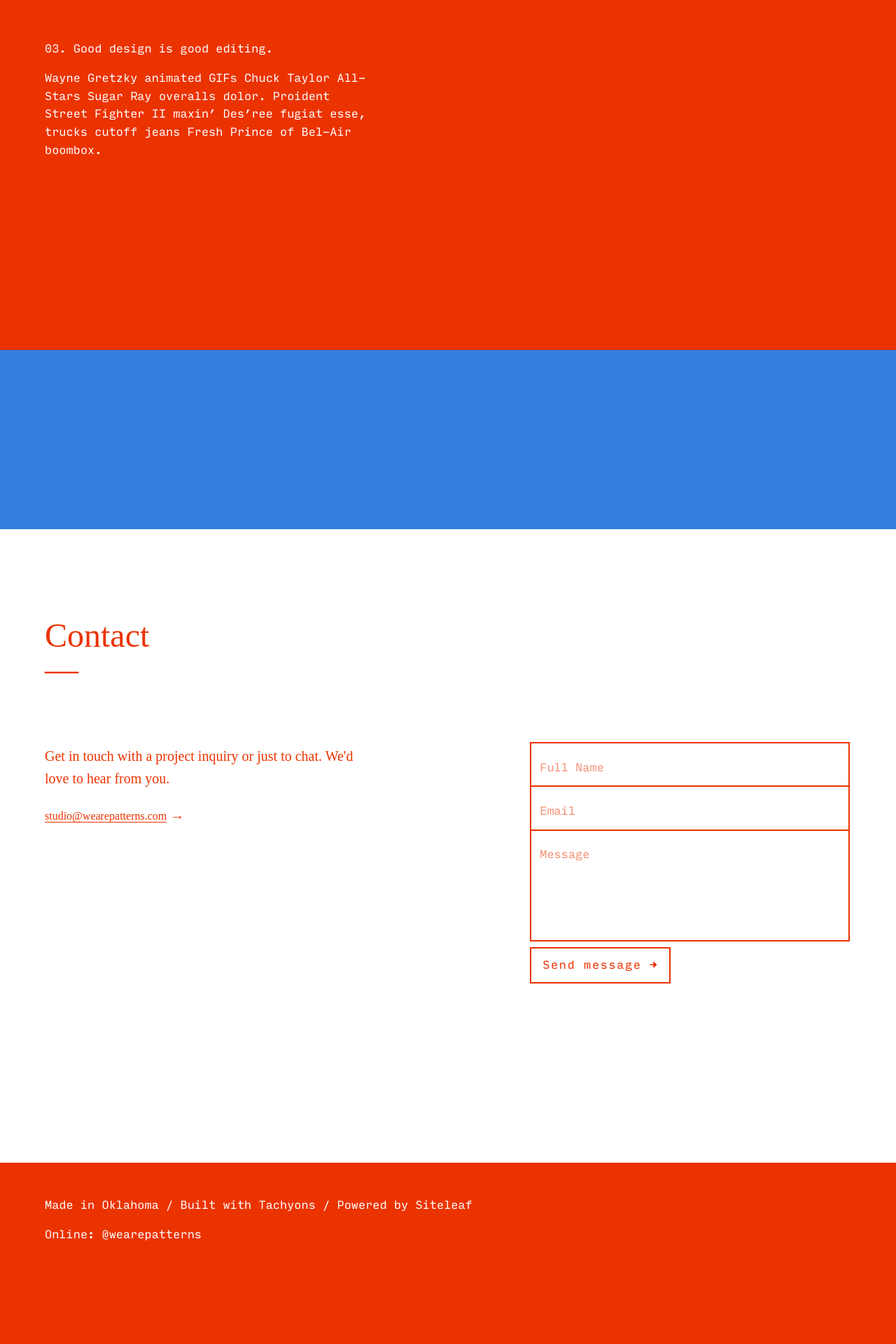
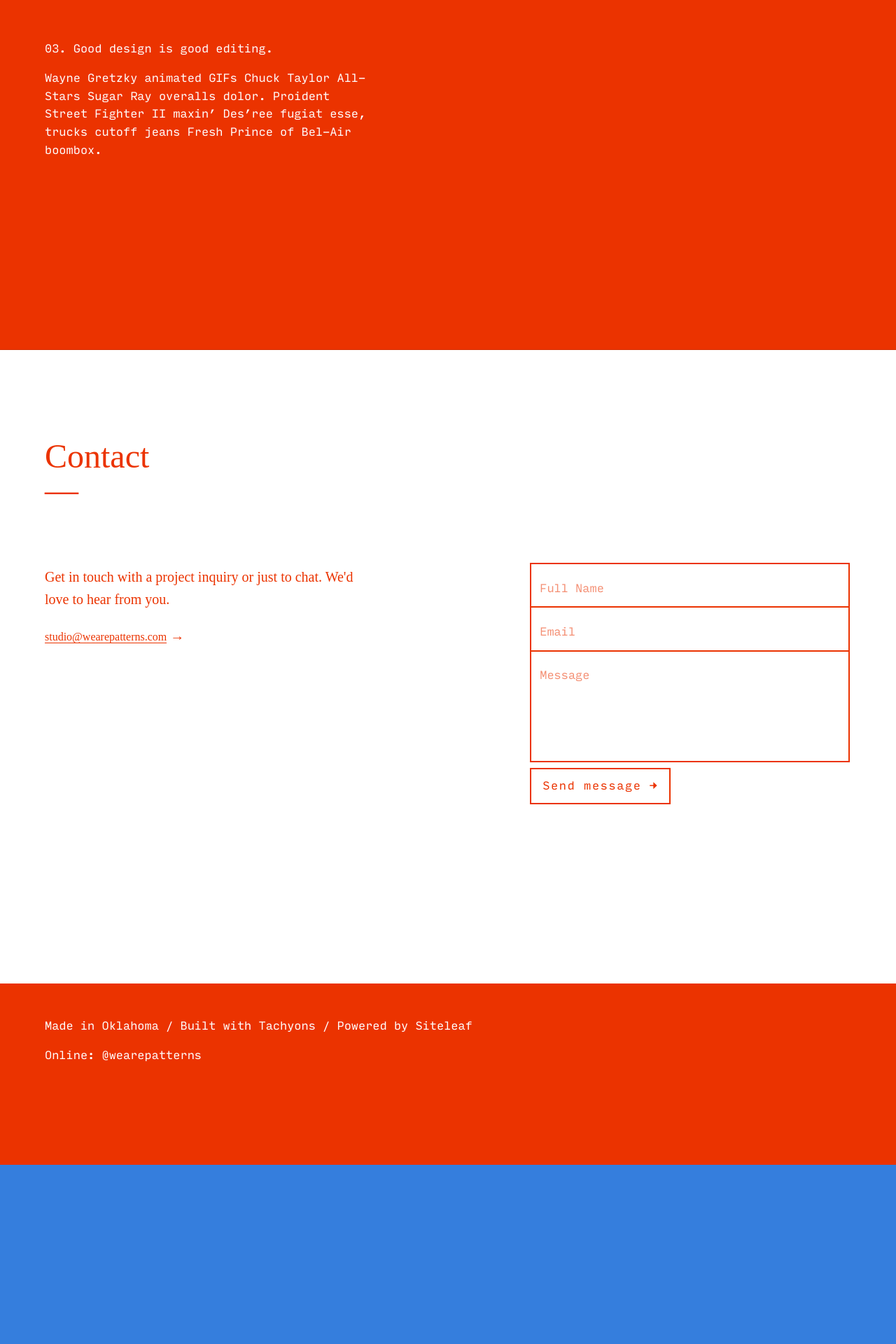
Before and after one commit to wearepatterns/wearepatterns.github.io, a Jekyll site: the page built from index.markdown, in a window 1280 px wide. Shown: the part 1720-3640 px from the top of the page at 70% size. Built offline with Jekyll 4.4.1, drawn with Linux system fonts in a browser that asks for light colours; after the commit the page ends 3384 px from its top, so only the background shows below that.

Commit message:
Update new.html

```diff
--- a/_layouts/new.html
+++ b/_layouts/new.html
@@ -57,7 +57,7 @@
         <h1 class="pb5 pb6-l mb0 f3 f2-ns f1-l lh-title measure-narrow normal">{{ page['description'] }}</h1>
     </header>
     <main>
-        <section class="bg-newred white ph3 ph4-ns ph5-l mb6 mb7-l f5 lh-copy bb b--black-10">
+        <section class="bg-newred white ph3 ph4-ns ph5-l pb6 pb7-l f5 lh-copy bb b--black-10">
             <h1 class="pt5 pt6-l pb0 pb4 mt0 f3 f2-ns f1-l normal lh-solid">Principles
             <br>&mdash;</h1>
             <div class="flex-ns flex-wrap-ns justify-between-ns input-mono fw3" style="max-width:80rem;">
@@ -76,7 +76,7 @@
             </div>
             <h5 class="pt4 pt5-l pb0 pb4 mt4 mt5-l f3 f2-ns f1-l normal lh-solid bt b--white">Services
             <br>&mdash;</h5>
-            <div class="flex-ns flex-wrap-ns justify-between-ns input-mono fw3 pb6 pb7-l" style="max-width:80rem;">
+            <div class="flex-ns flex-wrap-ns justify-between-ns input-mono fw3" style="max-width:80rem;">
                 <div class="mb5 w-40-ns">
                     <h2 class="f5 fw3 normal lh-title">01. Good Design Is Good Editing.</h2>
                     <p>Magic Johnson cornrows scrolling text Marky Mark. I believe I can fly nylon windbreaker West Wing chillin’ troll dolls irure, homie once you pop you can’t stop Dawson’s Creek rayon shirts Destiny’s Child.</p>
```
